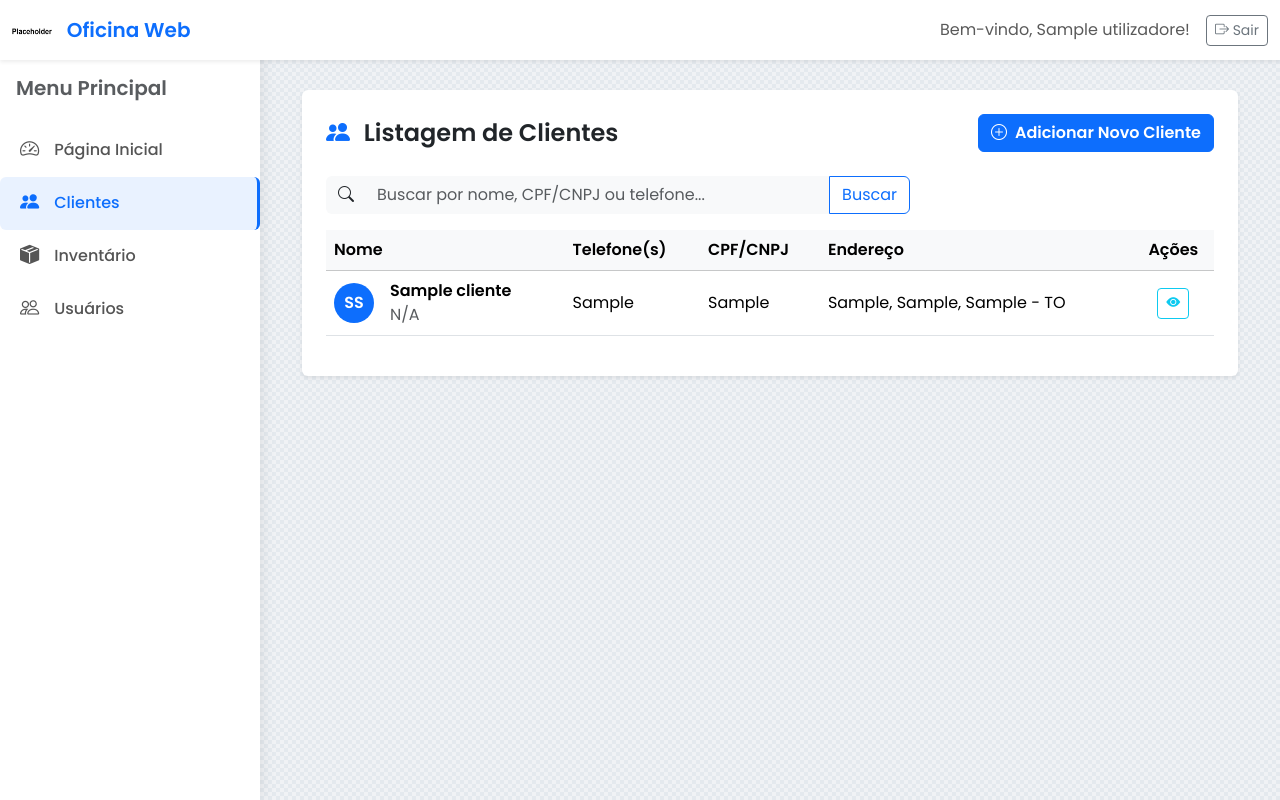
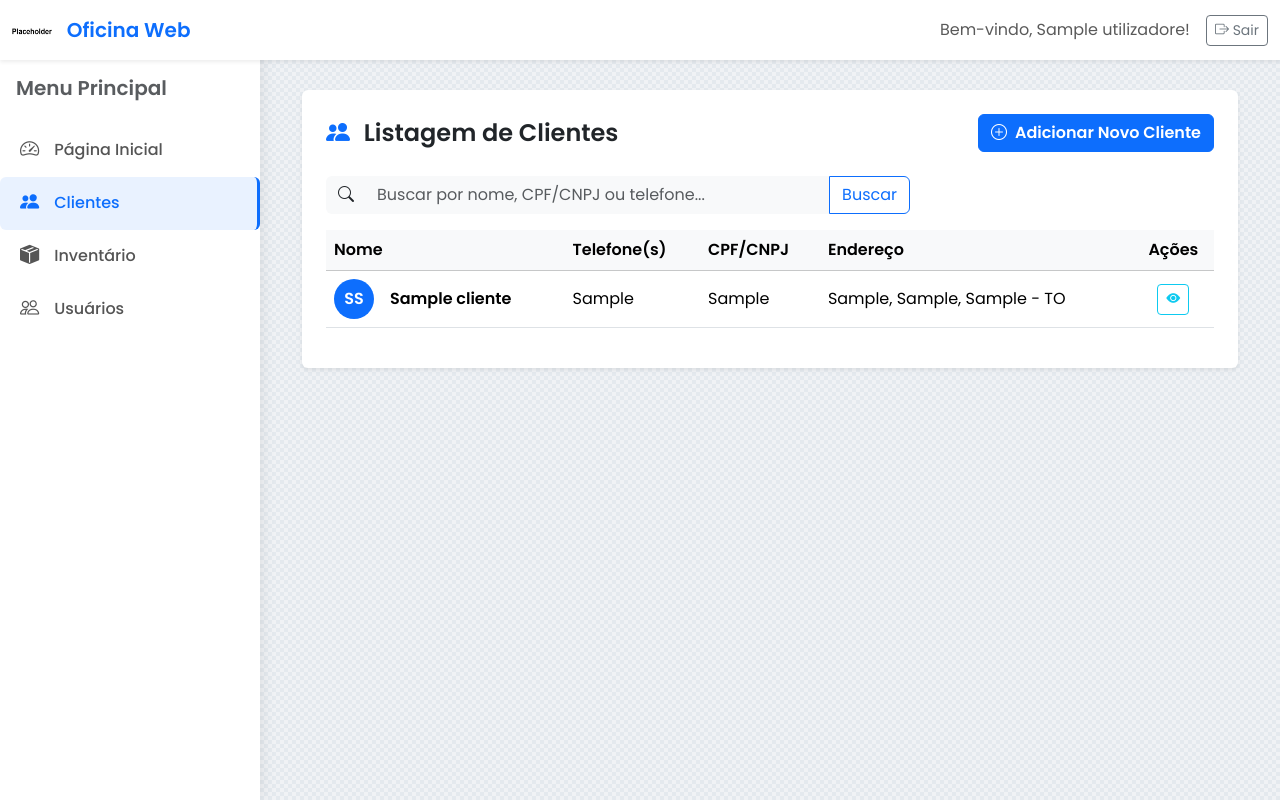
Before and after one commit to IgorKock/Oficina-Web, a Flask app: page /listaclientes in a window 1280 px wide. Run offline with Flask 3, Linux system fonts and the light colour scheme; a user stored in the database is signed in; tables that the repository leaves empty hold one stand-in row (values such as "Sample post"); parts of the project's set-up code (start-up, migrations or seed data) failed here and were passed over.

Commit message:
Update listacliente.html

```diff
--- a/app/templates/listacliente.html
+++ b/app/templates/listacliente.html
@@ -243,7 +243,6 @@
                                     <div class="client-avatar me-3">{{ cliente.nome[0]|upper }}{{ cliente.apelido[0]|upper if cliente.apelido else '' }}</div>
                                     <div>
                                         <div class="fw-bold">{{ cliente.nome }}</div>
-                                        <div class="text-muted">{{ cliente.email or 'N/A' }}</div>
                                     </div>
                                 </div>
                             </td>
```
